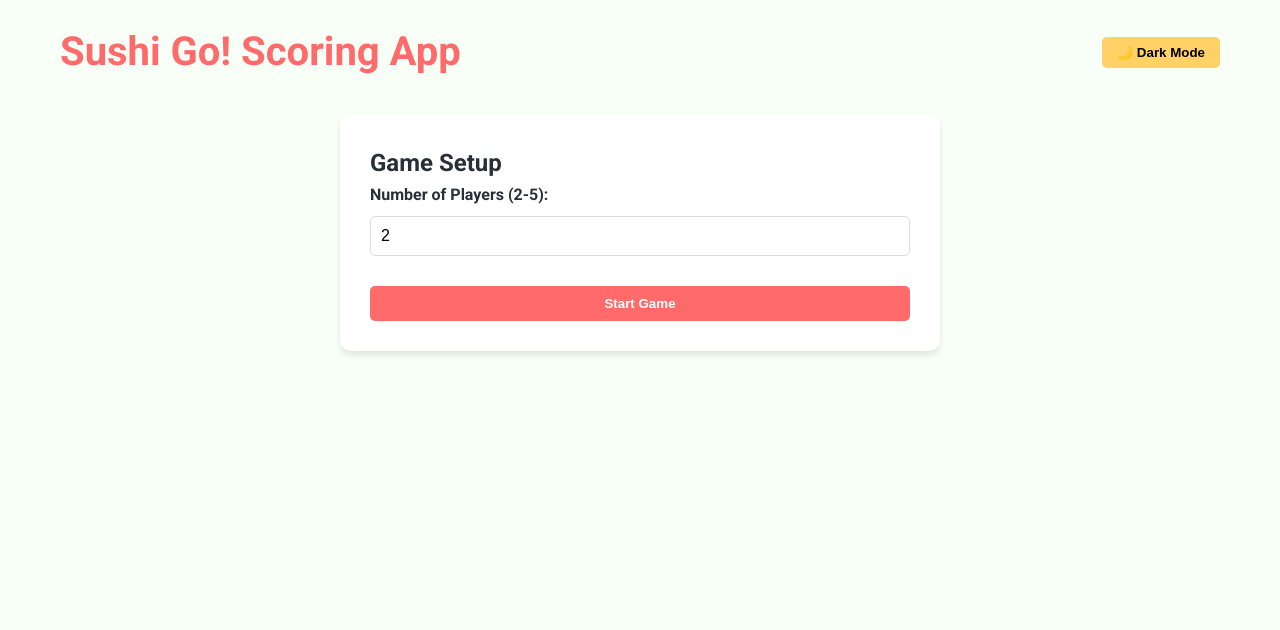
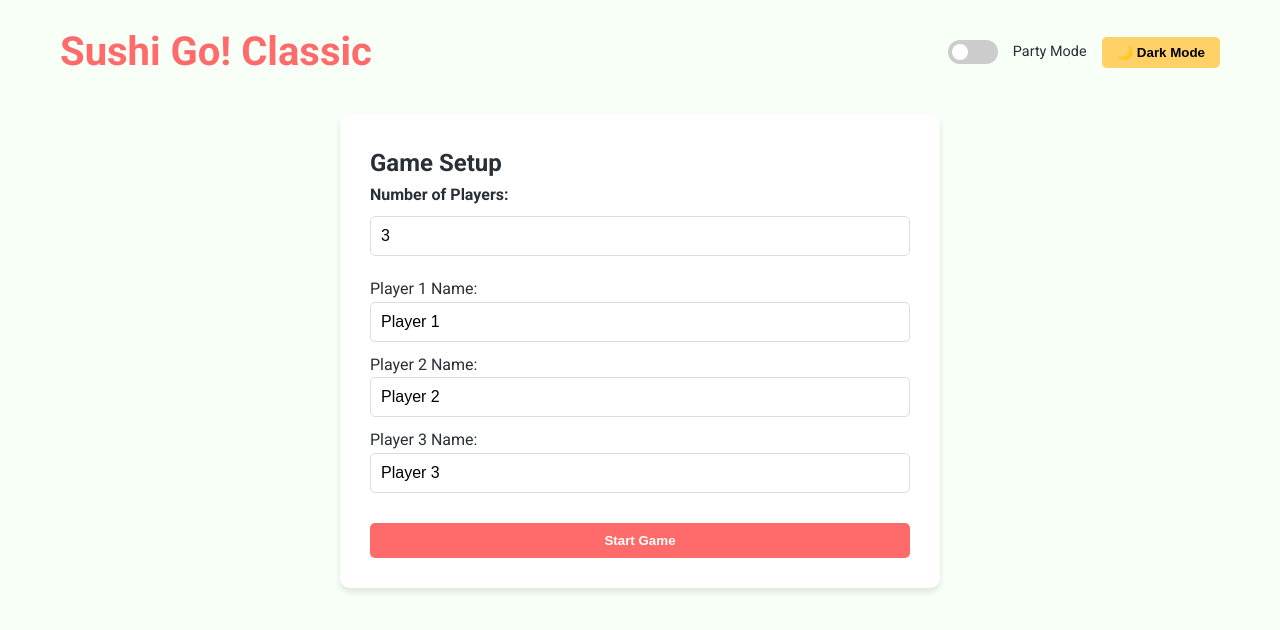
Before and after one commit to sdf45ffd/SushiGo, a plain HTML site: page index.html in a window 1280 px wide. Drawn offline with Linux system fonts and the light colour scheme.

Commit message:
Update index.html

```diff
--- a/index.html
+++ b/index.html
@@ -10,17 +10,25 @@
 <body>
     <div class="container">
         <header>
-            <h1>Sushi Go! Scoring App</h1>
-            <div class="theme-toggle">
-                <button id="themeBtn">🌙 Dark Mode</button>
+            <h1>Sushi Go! <span id="gameVersion">Classic</span></h1>
+            <div class="game-options">
+                <label class="switch">
+                    <input type="checkbox" id="partyToggle">
+                    <span class="slider round"></span>
+                </label>
+                <span class="switch-label">Party Mode</span>
+                <div class="theme-toggle">
+                    <button id="themeBtn">🌙 Dark Mode</button>
+                </div>
             </div>
         </header>
 
         <div id="setupScreen" class="setup-screen">
             <h2>Game Setup</h2>
             <div class="form-group">
-                <label for="playerCount">Number of Players (2-5):</label>
-                <input type="number" id="playerCount" min="2" max="5" value="2">
+                <label for="playerCount">Number of Players:</label>
+                <input type="number" id="playerCount" min="2" max="5" value="3">
+                <span id="partyPlayerRange" style="display:none;">(2-8 players in Party Mode)</span>
             </div>
             <div id="playerNames" class="player-names">
                 <!-- Player name inputs will be added here -->
@@ -76,6 +84,13 @@
                     </tbody>
                 </table>
             </div>
+
+            <div class="rules-section">
+                <h3>Scoring Rules</h3>
+                <div class="rules-container" id="rulesContainer">
+                    <!-- Rules will be added here -->
+                </div>
+            </div>
         </div>
     </div>
 
```
